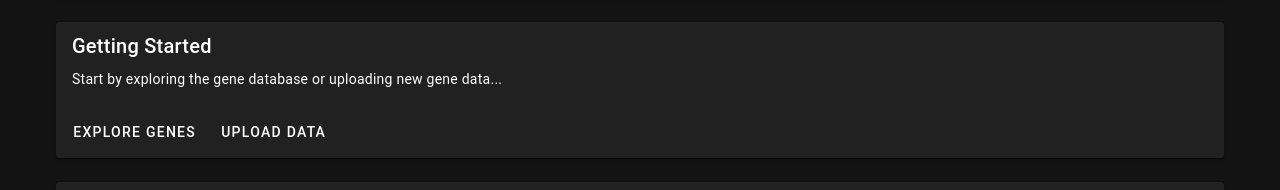
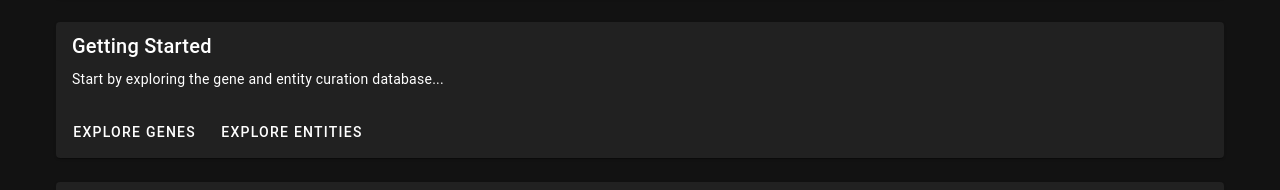
Before and after one commit to halbritter-lab/gene-curator, a Vue app: page / in a window 1280 px wide. Shown: the part 466-656 px from the top of the page. Built offline with nearby package versions, Linux system fonts and the light colour scheme; no server answers.

Commit message:
fix: link on start page to curations  and router links

```diff
--- a/src/config/startPageConfig.json
+++ b/src/config/startPageConfig.json
@@ -8,10 +8,10 @@
       },
       {
         "header": "Getting Started",
-        "content": "Start by exploring the gene database or uploading new gene data...",
+        "content": "Start by exploring the gene and entity curation database...",
         "links": [
           { "title": "Explore Genes", "url": "/genes" },
-          { "title": "Upload Data", "url": "/upload" }
+          { "title": "Explore entities", "url": "/curations" }
         ]
       },
       {
--- a/src/router/index.js
+++ b/src/router/index.js
@@ -83,13 +83,13 @@ const routes = [
     component: PageNotFound
   },
   {
-    path: '/precuration',
+    path: '/precurations',
     name: 'PreCuration',
     component: PreCurationTable,
     meta: { requiresAuth: true, requiredRole: ['admin', 'curator'] }
   },
   {
-    path: '/curation',
+    path: '/curations',
     name: 'Curation',
     component: CurationTable,
     meta: { requiresAuth: true, requiredRole: ['admin', 'curator'] }
```
